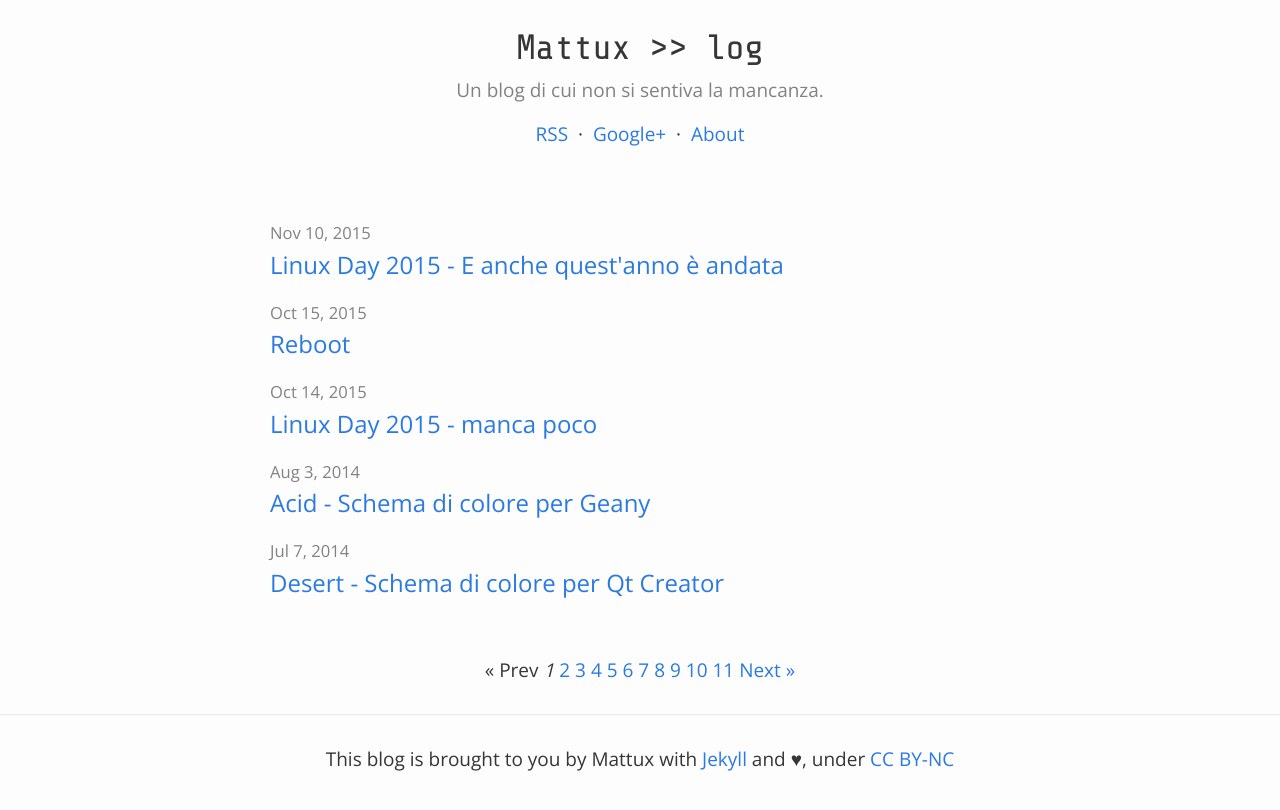
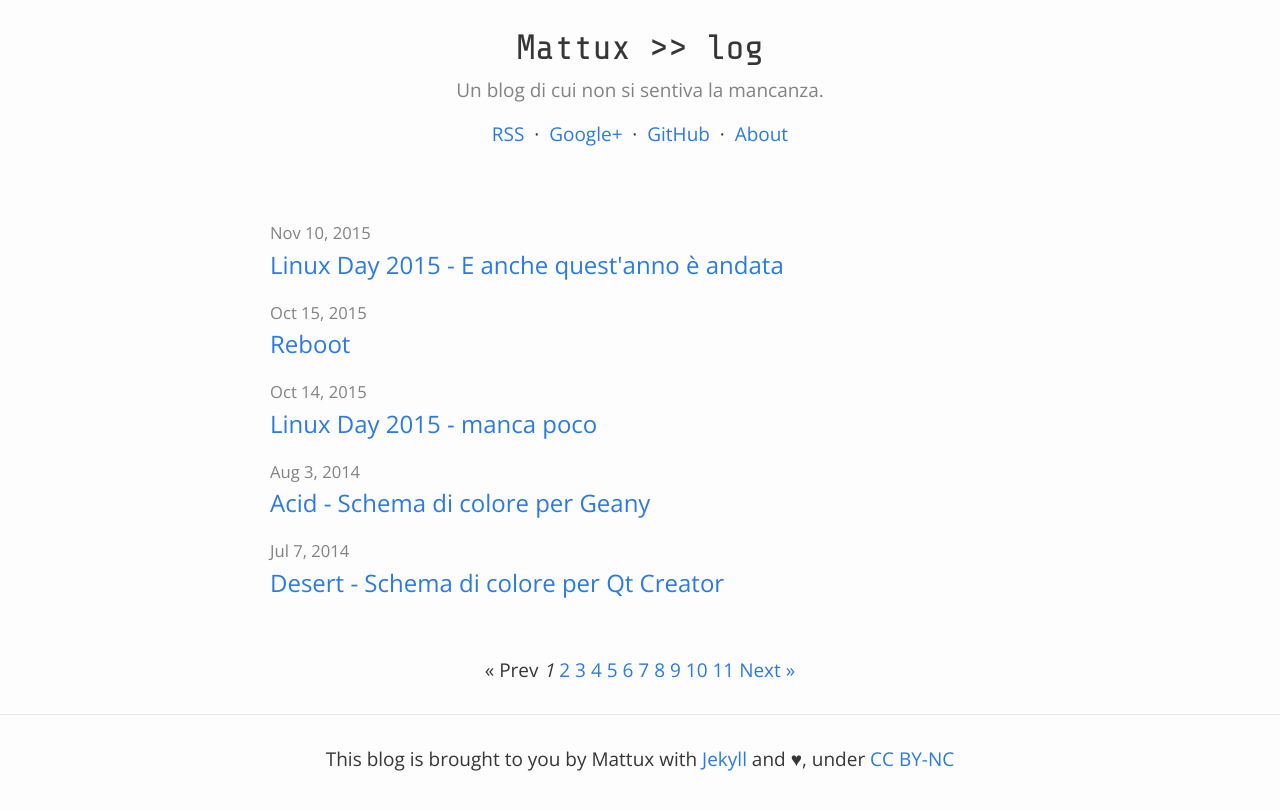
Before and after one commit to mattux/mattux.github.io, a Jekyll site: the page built from index.html, in a window 1280 px wide. Shown: the top 810 px of the page. Built offline with Jekyll 4.4.1, drawn with Linux system fonts in a browser that asks for light colours; some web fonts are replaced; the list of posts is cut into pages by our own code.

Commit message:
Update header.html

```diff
--- a/_includes/header.html
+++ b/_includes/header.html
@@ -37,6 +37,8 @@
     &nbsp;·&nbsp;
     <a href="https://plus.google.com/b/116514234298958416545/116514234298958416545/">Google+</a></span>
     &nbsp;·&nbsp;
+    <a href="https://github.com/mattux/">GitHub</a></span>
+    &nbsp;·&nbsp;
     {% for page in site.pages %}
       {% if page.title %}
       <a class="page-link" href="{{ page.url | prepend: site.baseurl }}">{{ page.title }}</a>
```
